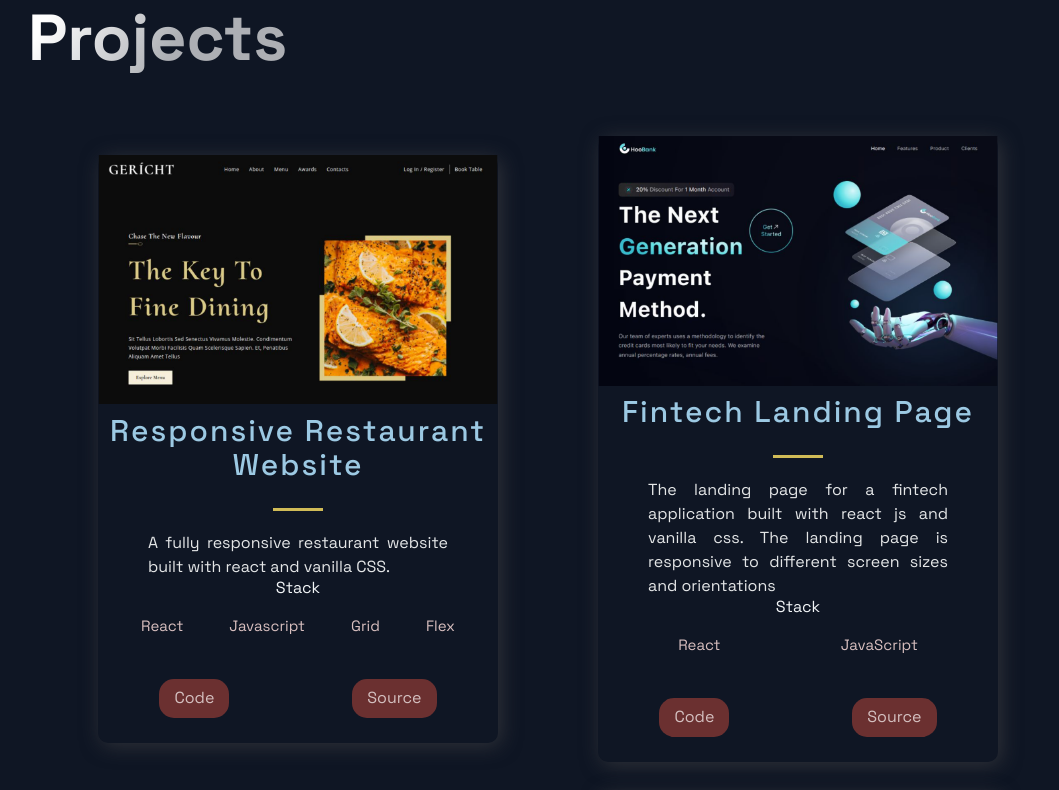
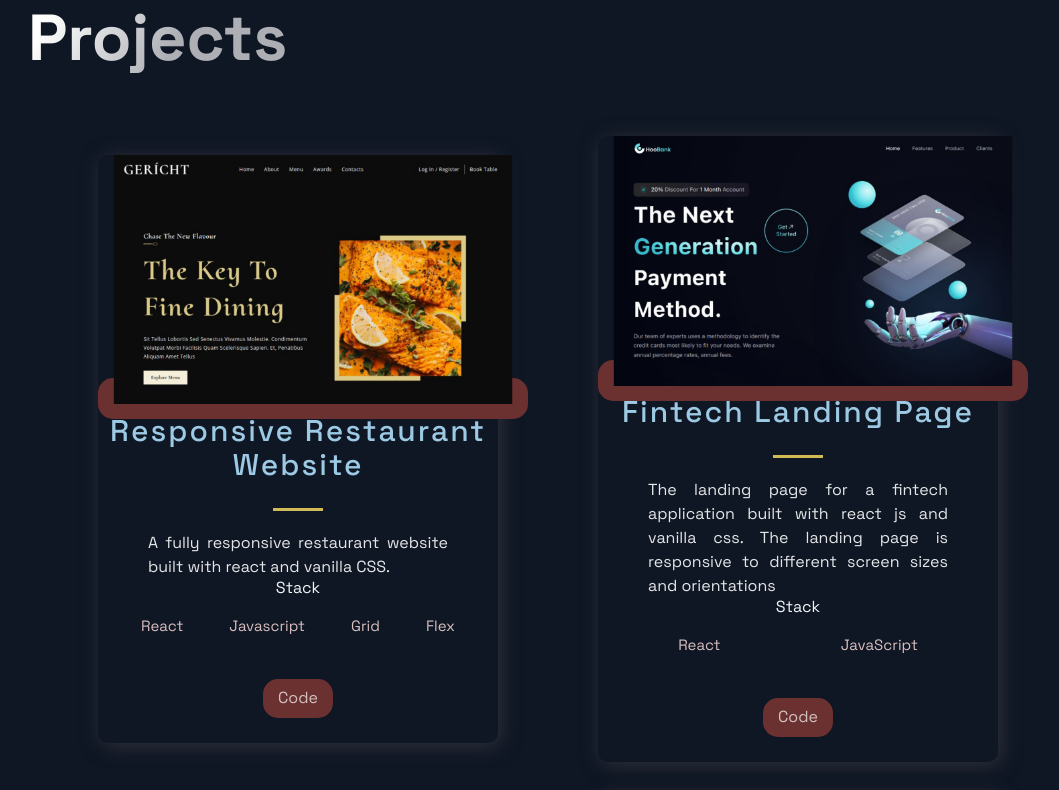
Before and after one commit to RocDev001/portfolio-website, a Next.js app: page / in a window 1280 px wide. Shown: the part 940-1730 px from the top of the page, without its empty margins (92-1151 px from the left). Built offline with nearby package versions, Linux system fonts and the light colour scheme.

Commit message:
Update Projects.js

```diff
--- a/src/components/Projects/Projects.js
+++ b/src/components/Projects/Projects.js
@@ -11,7 +11,7 @@ const Projects = () => (
     <GridContainer>
       {projects.map(({ id, image, title, description, tags, source, visit }) => (
         <BlogCard key={id}>
-          <Img src={image} />
+         <ExternalLinks href={visit}><Img src={image} /></ExternalLinks>
           <TitleContent>
             <HeaderThree title>{title}</HeaderThree>
             <Hr />
@@ -26,8 +26,7 @@ const Projects = () => (
             </TagList>
           </div>
           <UtilityList>
-              <ExternalLinks href={visit}>Code</ExternalLinks>
-              <ExternalLinks href={source}>Source</ExternalLinks>
+              <ExternalLinks href={source}>Code</ExternalLinks>
           </UtilityList>
         </BlogCard>
       ))}
```
